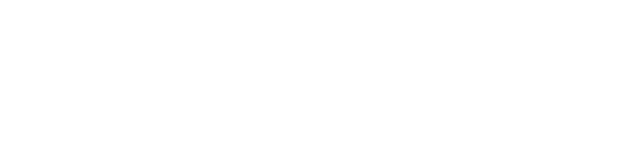
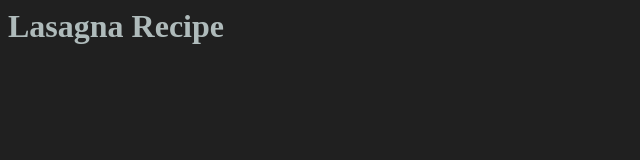
Before and after one commit to mv805/odin-recipes, a plain HTML site: page recipes/lasagna.html in a window 1280 px wide. Shown: the whole page, without its empty margins (0-640 px from the left). Drawn offline with Linux system fonts and the light colour scheme.

Commit message:
Add a lasagna header and reference to style sheet

```diff
--- a/recipes/lasagna.html
+++ b/recipes/lasagna.html
@@ -4,11 +4,12 @@
         <meta charset="UTF-8">
         <meta http-equiv="X-UA-Compatible" content="IE=edge">
         <meta name="viewport" content="width=device-width, initial-scale=1.0">
+        <link rel="stylesheet" href="/odin-recipes/style.css">
         <title>Lasagna Recipe</title>
     </head>
 
     <body>
-
+        <h1>Lasagna Recipe</h1>
     </body>
 
 </html>
```
